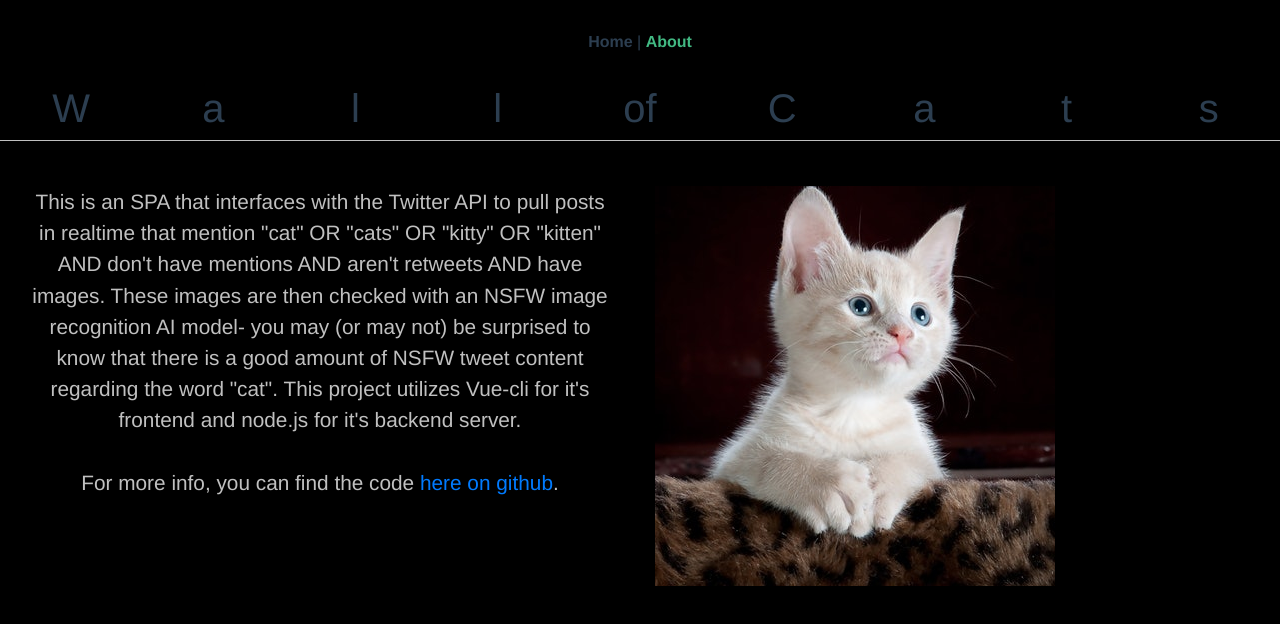
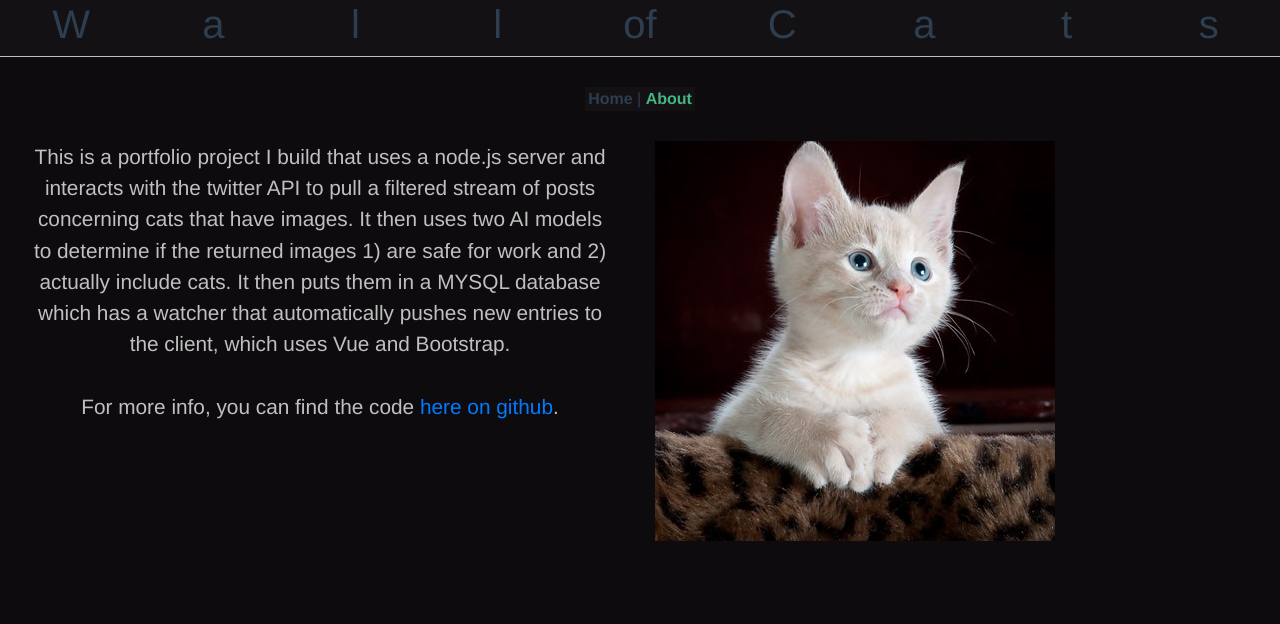
Before and after one commit to qozle/wall-of-cats, a Vue app: page /about in a window 1280 px wide. Shown: the top 624 px of the page. Built offline with nearby package versions, Linux system fonts and the light colour scheme.

Commit message:
Updated front end

```diff
--- a/src/App.vue
+++ b/src/App.vue
@@ -1,10 +1,10 @@
 <template>
   <div id="app">
-    <div id="nav">
+    <Title />
+    <div class="ml-auto mr-auto" id="nav">
       <router-link to="/">Home</router-link> |
       <router-link to="/about">About</router-link>
     </div>
-    <Title />
     <router-view />
   </div>
 </template>
@@ -23,7 +23,7 @@ export default {
 </script>
 <style>
 html {
-  background-color: black;
+  background-color: #0e0b0e;
 }
 
 #app {
@@ -32,11 +32,13 @@ html {
   -moz-osx-font-smoothing: grayscale;
   text-align: center;
   color: #2c3e50;
-  background-color: black;
+  background-color: #0e0b0e;
 }
 
 #nav {
-  padding: 30px;
+  margin: 30px;
+  background-color: #131113;
+  width: 110px;
 }
 
 #nav a {
--- a/src/components/Title.vue
+++ b/src/components/Title.vue
@@ -1,5 +1,5 @@
 <template>
-  <div class="container-fluid">
+  <div class="container-fluid" id="container">
     <div class="row" id="title">
       <h1 class="title col">W</h1>
       <h1 class="title col">a</h1>
@@ -17,9 +17,12 @@
 <script></script>
 
 <style scoped>
+#container {
+  background-color: #131113;
+}
+
 #title {
   border-bottom: 1px solid silver;
-  margin-bottom: 45px;
 }
 
 .title {
--- a/src/views/About.vue
+++ b/src/views/About.vue
@@ -3,7 +3,7 @@
     <div class="row">
       <div class="col-6">
         <p class="cat-paragraph">
-          This is an SPA that interfaces with the Twitter API to pull posts in realtime that mention "cat" OR "cats" OR "kitty" OR "kitten" AND don't have mentions AND aren't retweets AND have images. These images are then checked with an NSFW image recognition AI model- you may (or may not) be surprised to know that there is a good amount of NSFW tweet content regarding the word "cat".  This project utilizes Vue-cli for it's frontend and node.js for it's backend server.
+          This is a portfolio project I build that uses a node.js server and interacts with the twitter API to pull a filtered stream of posts concerning cats that have images.  It then uses two AI models to determine if the returned images 1) are safe for work and 2) actually include cats.  It then puts them in a MYSQL database which has a watcher that automatically pushes new entries to the client, which uses Vue and Bootstrap.
           <br><br>
           For more info, you can find the code <a href="https://github.com/qozle/wall-of-cats">here on github</a>.
         </p>
```
